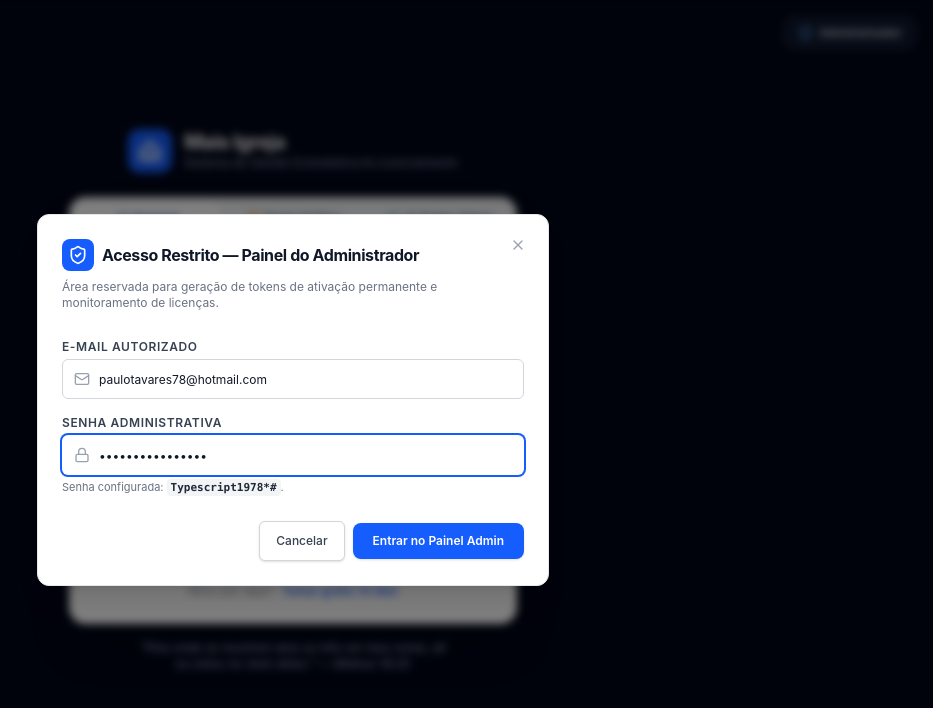
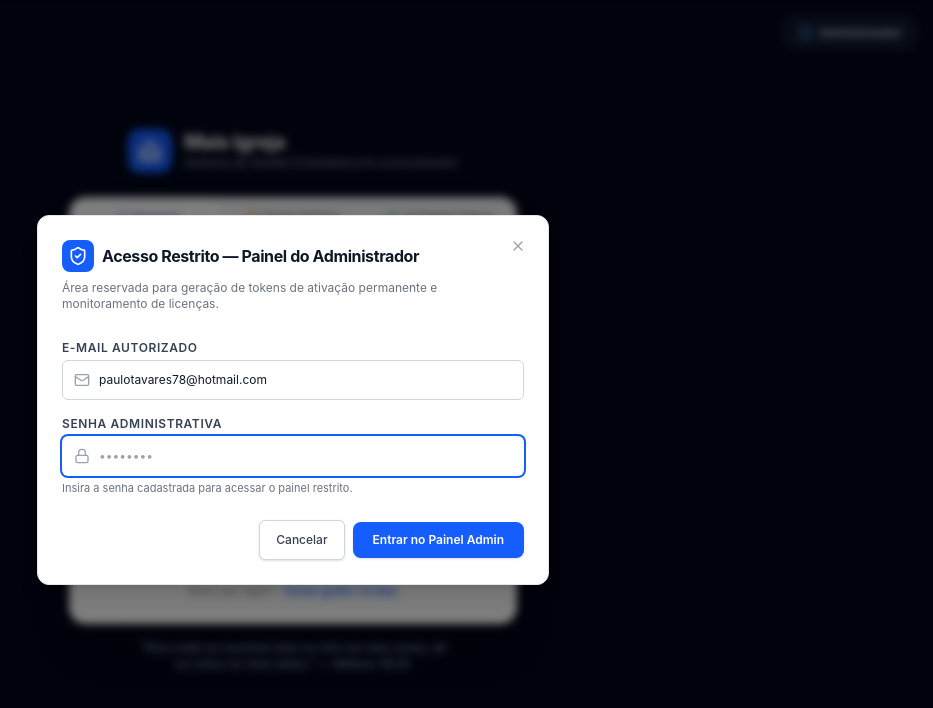
Before and after one commit to Oluap1979/mais, a React (Vite) app: page / in a window 1280 px wide. Both pictures are taken after a click on the button "Administrador". Shown: the top 708 px of the page, without its empty margins (347-1280 px from the left). Built offline with nearby package versions, Linux system fonts and the light colour scheme; a web font is replaced by a local one.

Commit message:
fix: remove hardcoded credentials from admin login
Clear sensitive password defaults and improve authentication error handling to ensure secure input and robust API response validation.

```diff
--- a/src/components/AdminLoginModal.tsx
+++ b/src/components/AdminLoginModal.tsx
@@ -16,7 +16,7 @@ export function AdminLoginModal({ open, onOpenChange, onAdminLoginSuccess }: Adm
   const { toastSuccess, toastError } = useToast();
 
   const [adminEmail, setAdminEmail] = useState('paulotavares78@hotmail.com');
-  const [adminPassword, setAdminPassword] = useState('Typescript1978*#');
+  const [adminPassword, setAdminPassword] = useState('');
   const [submitting, setSubmitting] = useState(false);
   const [errorMsg, setErrorMsg] = useState('');
 
@@ -37,9 +37,20 @@ export function AdminLoginModal({ open, onOpenChange, onAdminLoginSuccess }: Adm
         body: JSON.stringify({ email: adminEmail.trim(), password: adminPassword }),
       });
 
-      const data = await res.json();
+      const text = await res.text();
+      let data: any = {};
+      try {
+        data = text ? JSON.parse(text) : {};
+      } catch {
+        data = { error: text || 'Erro de comunicação com o servidor.' };
+      }
+
       if (!res.ok) {
         throw new Error(data.error || 'Falha ao autenticar administrador.');
+      }
+
+      if (!data.token) {
+        throw new Error('Token de sessão administrativa não retornado.');
       }
 
       localStorage.setItem(STORAGE_KEYS.ADMIN_TOKEN, data.token);
@@ -110,7 +121,7 @@ export function AdminLoginModal({ open, onOpenChange, onAdminLoginSuccess }: Adm
             />
           </div>
           <p className="text-[11px] text-gray-500 mt-1">
-            Senha configurada: <code className="bg-gray-100 px-1 py-0.5 rounded font-mono font-bold text-gray-800">Typescript1978*#</code>.
+            Insira a senha cadastrada para acessar o painel restrito.
           </p>
         </div>
 
```
